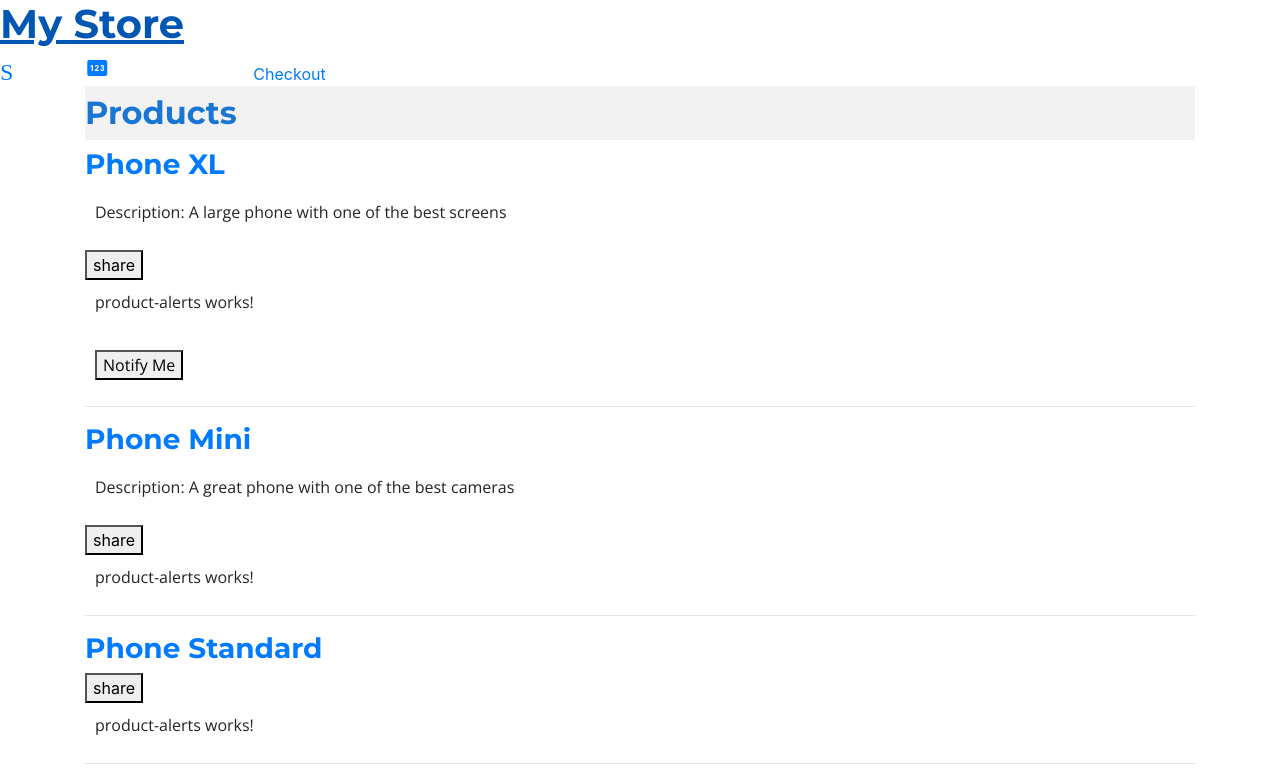
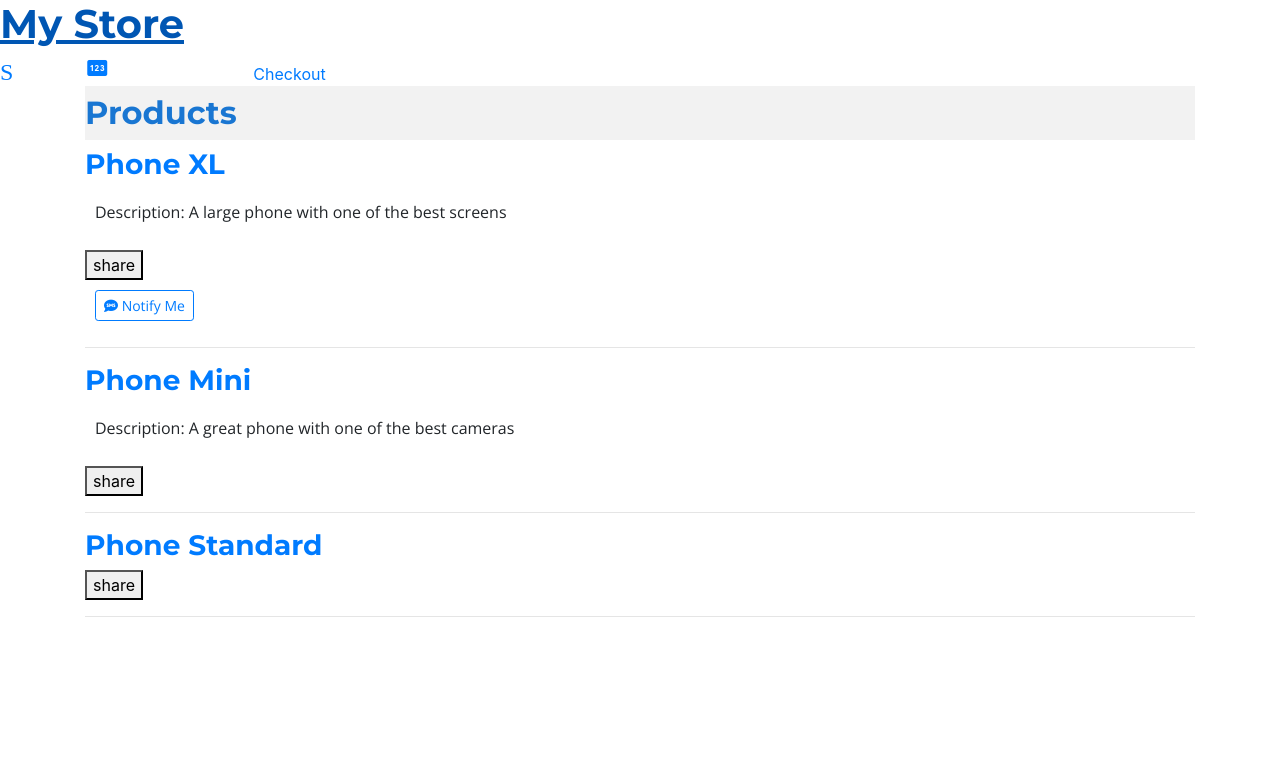
Before and after one commit to shintsal/angular-tutorial-mystore, an Angular app: page / in a window 1280 px wide. Shown: the top 774 px of the page. Built offline with nearby package versions, Linux system fonts and the light colour scheme.

Commit message:
muokkaa product alerts komponentti

```diff
--- a/src/app/product-alerts/product-alerts.component.html
+++ b/src/app/product-alerts/product-alerts.component.html
@@ -1,4 +1,4 @@
-<p>product-alerts works!</p>
 <p *ngIf="product.price > 700">
-    <button (click)="notify.emit()">Notify Me</button>
+    <button class="btn btn-outline-primary btn-sm" (click)="notify.emit()"><i class="fas fa-sms"></i>
+        Notify Me</button>
 </p>
```
